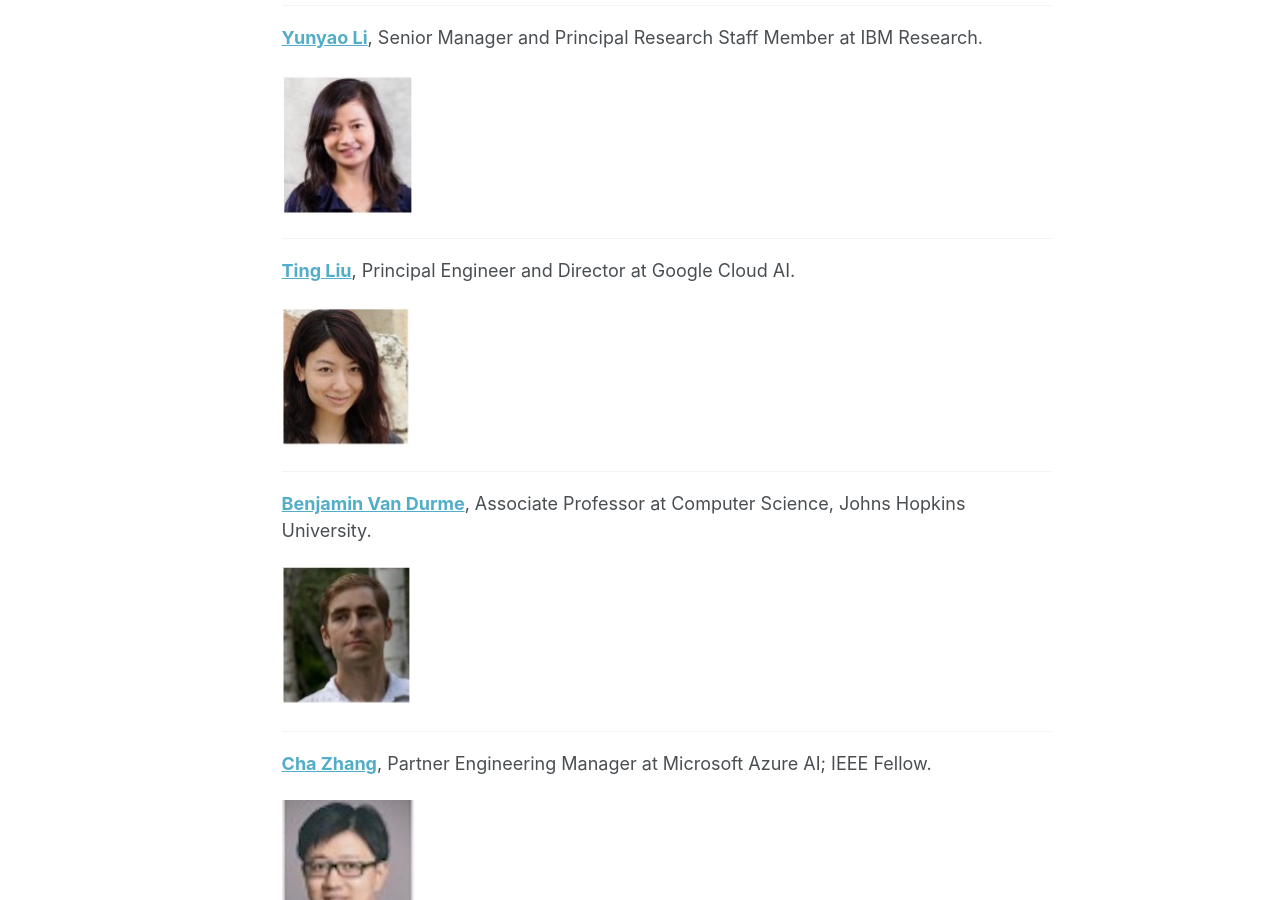
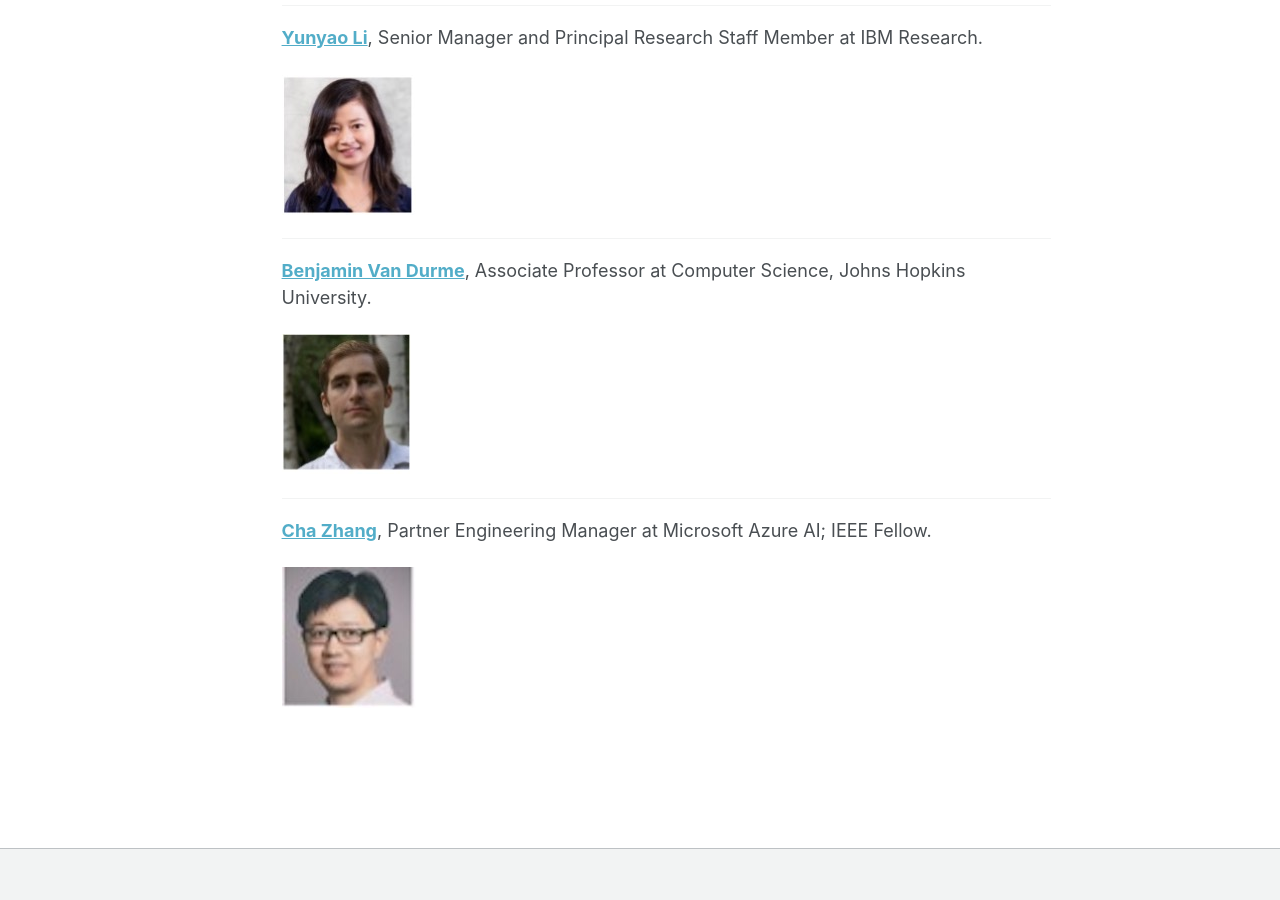
Before and after one commit to document-intelligence/DI-2022, a Jekyll site: the page built from _pages/talks.md, in a window 1280 px wide and 900 px high, scrolled down 730 px. Built offline with Jekyll 4.4.1, drawn with Linux system fonts in a browser that asks for light colours.

Commit message:
Update talks.md

```diff
--- a/_pages/talks.md
+++ b/_pages/talks.md
@@ -25,12 +25,6 @@ permalink: /talks/
 
 ------
 
-**[Ting Liu](https://www.linkedin.com/in/ting-liu-3a204a23/)**, Principal Engineer and Director at Google Cloud AI.
-
-<img src='/DI-2021/images/Picture2.jpg'>
-
-------
-
 **[Benjamin Van Durme](https://www.cs.jhu.edu/~vandurme/)**, Associate Professor at Computer Science, Johns Hopkins University.
 
 <img src='/DI-2021/images/Picture4.jpg'>
```
